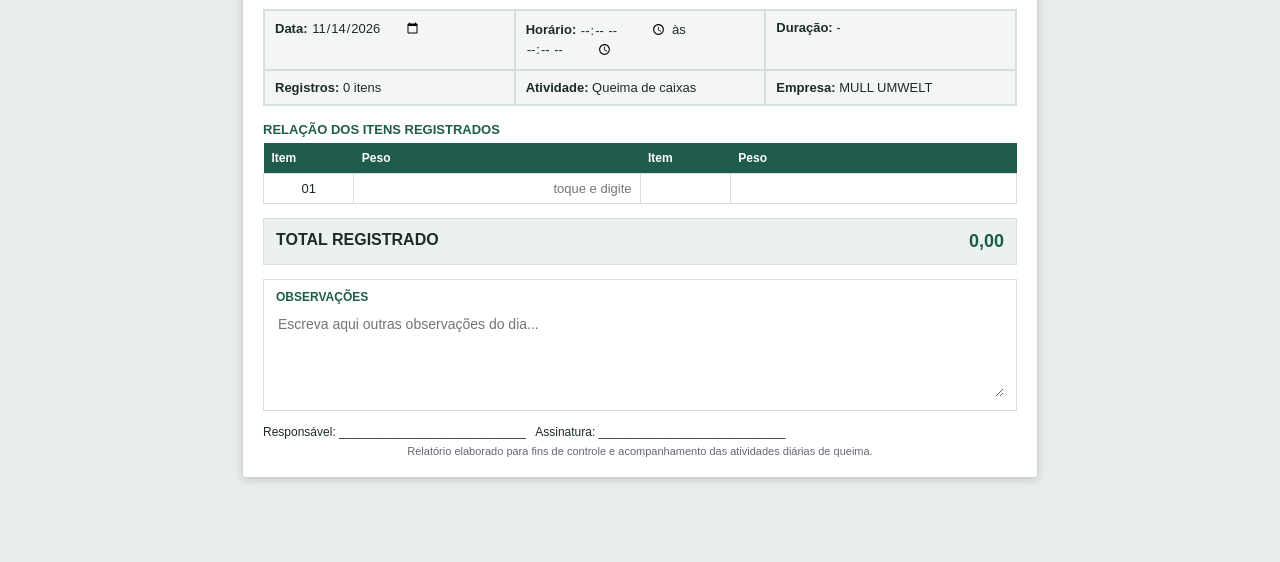
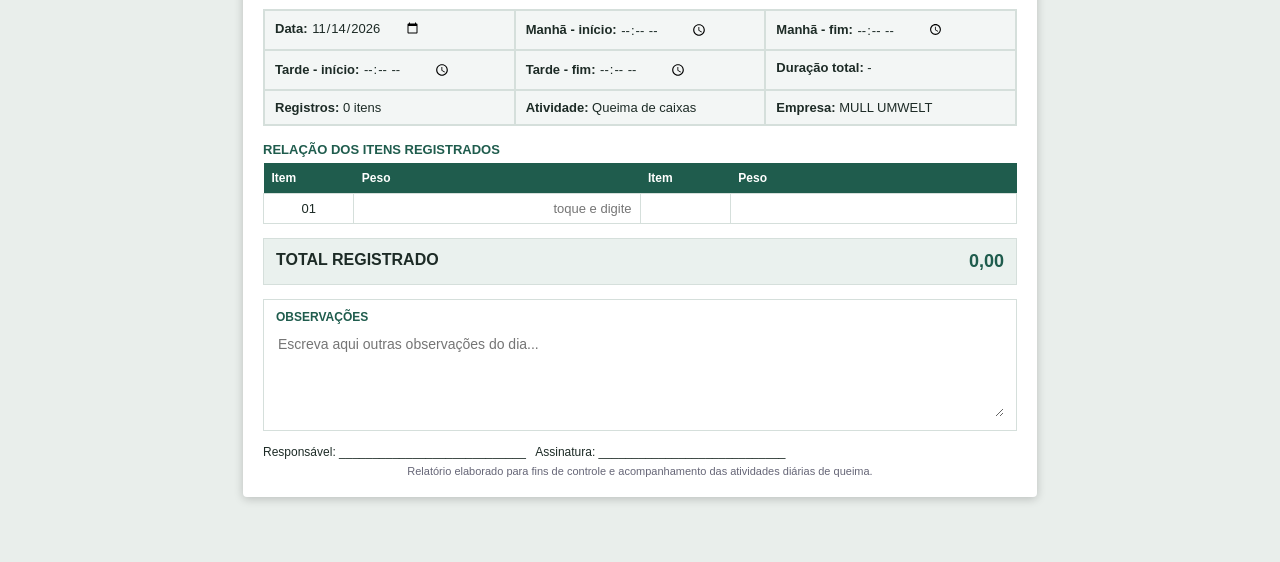
Before and after one commit to Jrfalmeida/queima-mull, a plain HTML site: page app/src/main/assets/index.html in a window 1280 px wide. Shown: the part 238-800 px from the top of the page. Drawn offline with Linux system fonts and the light colour scheme.

Commit message:
Adicionar horários da manhã e da tarde

```diff
--- a/app/src/main/assets/index.html
+++ b/app/src/main/assets/index.html
@@ -38,8 +38,11 @@ td.n{width:12%;text-align:center}td.v input{width:100%;border:0;font:inherit;tex
 <h1>RELATÓRIO DIÁRIO DE QUEIMA DE CAIXAS</h1><div class="sub">REGISTRO DE OPERAÇÃO</div>
 <div class="info">
 <div><b>Data:</b> <input id="dt" type="date"></div>
-<div><b>Horário:</b> <input id="t1" type="time"> às <input id="t2" type="time"></div>
-<div><b>Duração:</b> <span id="du">-</span></div>
+<div><b>Manhã - início:</b> <input id="mi" type="time"></div>
+<div><b>Manhã - fim:</b> <input id="mf" type="time"></div>
+<div><b>Tarde - início:</b> <input id="ti" type="time"></div>
+<div><b>Tarde - fim:</b> <input id="tf" type="time"></div>
+<div><b>Duração total:</b> <span id="du">-</span></div>
 <div><b>Registros:</b> <span id="rg">0 itens</span></div>
 <div><b>Atividade:</b> Queima de caixas</div>
 <div><b>Empresa:</b> MULL UMWELT</div>
@@ -52,29 +55,29 @@ td.n{width:12%;text-align:center}td.v input{width:100%;border:0;font:inherit;tex
 <div class="foot">Relatório elaborado para fins de controle e acompanhamento das atividades diárias de queima.</div>
 </div>
 <script>
-var K='rq-queima',S={d:'',a:'',b:'',items:[]},$=function(i){return document.getElementById(i)};
+var K='rq-queima',S={d:'',mi:'',mf:'',ti:'',tf:'',items:[]},$=function(i){return document.getElementById(i)};
 function today(){var x=new Date();return x.getFullYear()+'-'+('0'+(x.getMonth()+1)).slice(-2)+'-'+('0'+x.getDate()).slice(-2)}
 function fmt(n){return n.toLocaleString('pt-BR',{minimumFractionDigits:2,maximumFractionDigits:2})}
 function num(s){s=String(s).trim().replace(/\s/g,'');if(s.indexOf(',')>-1)s=s.replace(/\./g,'').replace(',','.');var v=parseFloat(s);return isNaN(v)?null:v}
 function save(){try{localStorage.setItem(K,JSON.stringify(S))}catch(e){}}
-function load(){try{var r=localStorage.getItem(K);if(r)S=JSON.parse(r)}catch(e){}if(!S.d)S.d=today()}
-function dur(){if(!S.a||!S.b)return'-';var p=S.a.split(':'),q=S.b.split(':'),m=(q[0]*60+ +q[1])-(p[0]*60+ +p[1]);if(m<0)m+=1440;return Math.floor(m/60)+'h'+('0'+m%60).slice(-2)+'min'}
+function load(){try{var r=localStorage.getItem(K);if(r)S=JSON.parse(r)}catch(e){}if(S.a&&!S.mi){S.mi=S.a;S.mf=S.b}delete S.a;delete S.b;if(!S.d)S.d=today()}
+function span(a,b){if(!a||!b)return 0;var p=a.split(':'),q=b.split(':'),m=(q[0]*60+ +q[1])-(p[0]*60+ +p[1]);if(m<0)m+=1440;return m}function dur(){var m=span(S.mi,S.mf)+span(S.ti,S.tf);return m?Math.floor(m/60)+'h'+('0'+m%60).slice(-2)+'min':'-'}
 function render(){
  var it=S.items,n=Math.ceil((it.length+1)/2),h='',i,t=0;
  for(i=0;i<it.length;i++)t+=it[i];
  for(i=0;i<Math.max(n,1);i++){h+='<tr>'+cell(i)+cell(i+n)+'</tr>'}
  $('tb').innerHTML=h;$('tt').textContent=fmt(t);$('rg').textContent=it.length+' itens';$('du').textContent=dur();
- $('dt').value=S.d;$('t1').value=S.a;$('t2').value=S.b;save()}
+ $('dt').value=S.d;$('mi').value=S.mi;$('mf').value=S.mf;$('ti').value=S.ti;$('tf').value=S.tf;save()}
 function cell(k){var L=S.items.length;if(k>L)return '<td class="n"></td><td class="v"></td>';var val=k<L?fmt(S.items[k]):'';return '<td class="n">'+('0'+(k+1)).slice(-2)+'</td><td class="v"><input data-k="'+k+'" type="text" autocomplete="off" placeholder="'+(k<L?'':'toque e digite')+'" value="'+val+'"></td>'}
 $('tb').addEventListener('change',function(e){var k=+e.target.dataset.k,v=num(e.target.value);if(v===null||e.target.value.trim()==='')S.items.splice(k,1);else S.items[k]=v;render();if(k>=S.items.length-1){var nx=document.querySelector('input[data-k="'+S.items.length+'"]');if(nx)nx.focus()}});
 function add(){var v=num($('nv').value);if(v===null)return;S.items.push(v);$('nv').value='';render();$('nv').focus()}
 $('tb').addEventListener('keydown',function(e){if(e.key==='Enter'){e.preventDefault();e.target.blur()}});
 $('add').onclick=add;$('nv').addEventListener('keydown',function(e){if(e.key==='Enter')add()});
-$('dt').onchange=function(){S.d=this.value;render()};$('t1').onchange=function(){S.a=this.value;render()};$('t2').onchange=function(){S.b=this.value;render()};
+$('dt').onchange=function(){S.d=this.value;render()};$('mi').onchange=function(){S.mi=this.value;render()};$('mf').onchange=function(){S.mf=this.value;render()};$('ti').onchange=function(){S.ti=this.value;render()};$('tf').onchange=function(){S.tf=this.value;render()};
 
 $('prt').onclick=function(){var fn='Relatorio_Queima_'+(S.d?S.d.split('-').reverse().join('-'):'')+'_MULL_UMWELT';
  if(window.AndroidBridge&&AndroidBridge.printPage){AndroidBridge.printPage(fn)}else{window.print()}};
 
-var armed=false;$('clr').onclick=function(){if(!armed){armed=true;this.textContent='Toque de novo';var b=this;setTimeout(function(){armed=false;b.textContent='Novo dia'},3000);return}armed=false;this.textContent='Novo dia';S={d:today(),a:'',b:'',items:[]};render()};
+var armed=false;$('clr').onclick=function(){if(!armed){armed=true;this.textContent='Toque de novo';var b=this;setTimeout(function(){armed=false;b.textContent='Novo dia'},3000);return}armed=false;this.textContent='Novo dia';S={d:today(),mi:'',mf:'',ti:'',tf:'',items:[]};render()};
 load();render();
 </script></body></html>
```
Also changed, not shown: index.html (+11 -8 lines).
